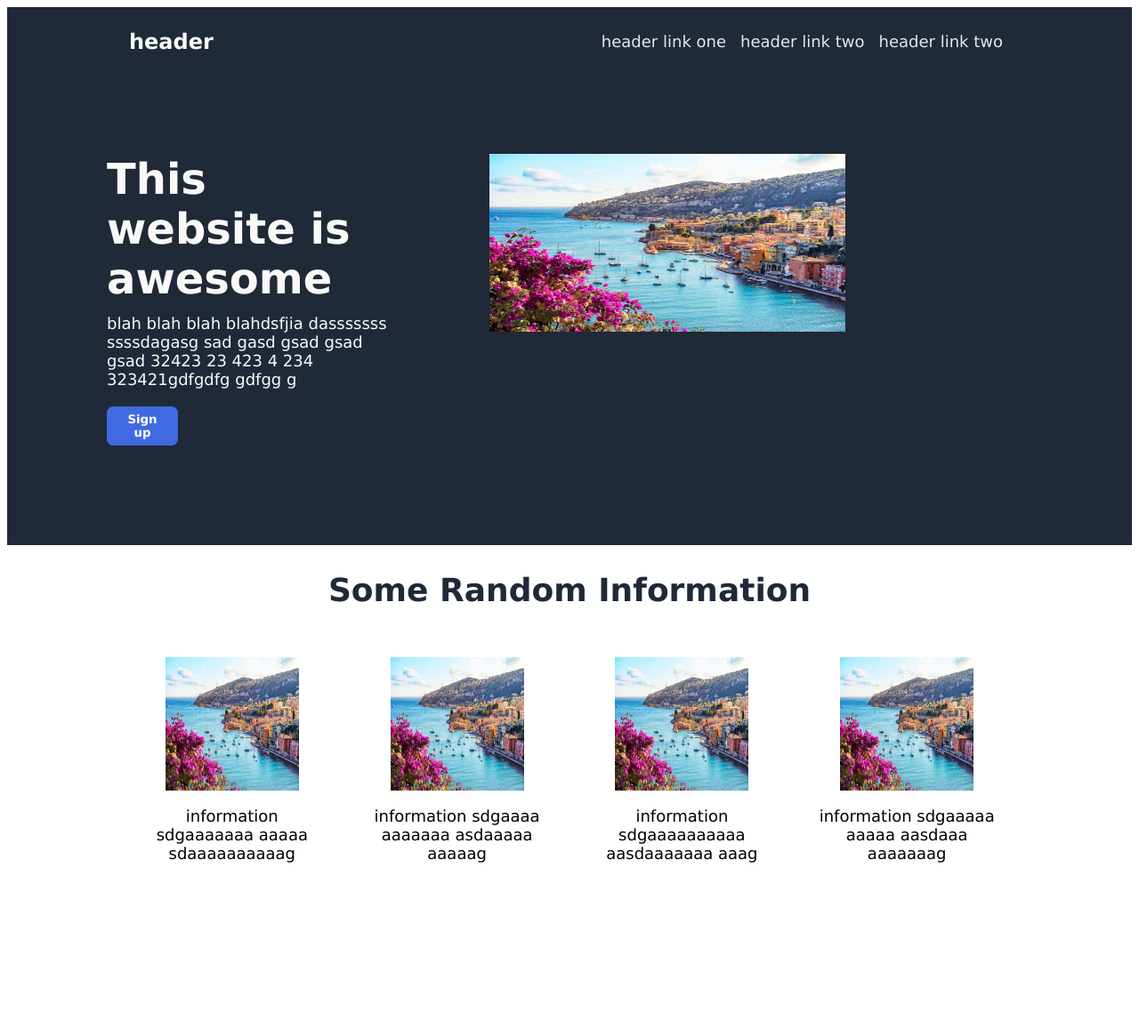
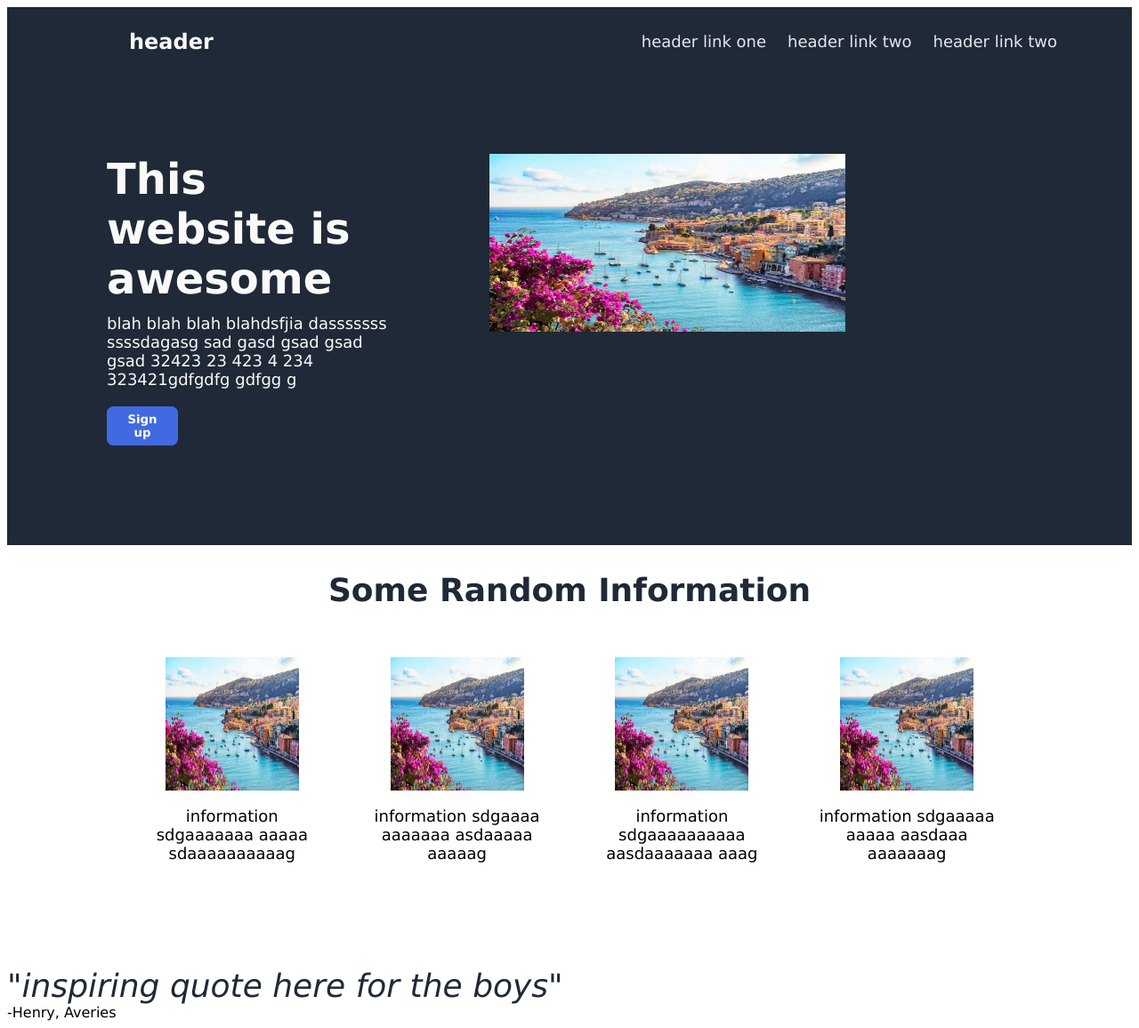
Before and after one commit to thomasfahy/First-Website, a plain HTML site: page index.html in a window 1280 px wide. Shown: the whole page at 89% size. Before the commit the page ends 996 px from the top, so only its background shows below. Drawn offline with Linux system fonts and the light colour scheme.

```diff
--- a/index.html
+++ b/index.html
@@ -47,5 +47,7 @@
             <p class="sqimgtxt">information sdgaaaaa aaaaa aasdaaa aaaaaaag</p>
         </div>
     </div>
+    <em class="quote"> "inspiring quote here for the boys"</em>
+    <div class="author">-Henry, Averies</div>
 </body>
 </html>
--- a/styles.css
+++ b/styles.css
@@ -12,15 +12,15 @@
     justify-content: space-between;
     align-items: center;
     margin-left: 125px;
-    margin-right: 125px;
+    margin-right: 60px;
 }
 ul{
     list-style-type: none;
     display: flex;
 }
 li{
-    margin-right: 8px;
-    margin-left: 8px;
+    margin-right: 12px;
+    margin-left: 12px;
 }
 a{
     text-decoration: none;
@@ -98,6 +98,7 @@ a{
     align-items: center;
     margin-left: 100px;
     margin-right: 100px;
+    margin-bottom: 100px;
 }
 .sqimgtxt{
     font-size: 18px;
@@ -105,3 +106,13 @@ a{
     text-align: center;
     width: 200px;
 }
+.quote{
+    font-size: 36px;
+    font-weight: 0;
+    color: #1F2937
+}
+.quotebox{
+    display: flex;
+    flex-direction: column;
+    background-color: #E5E7EB;
+}
```
